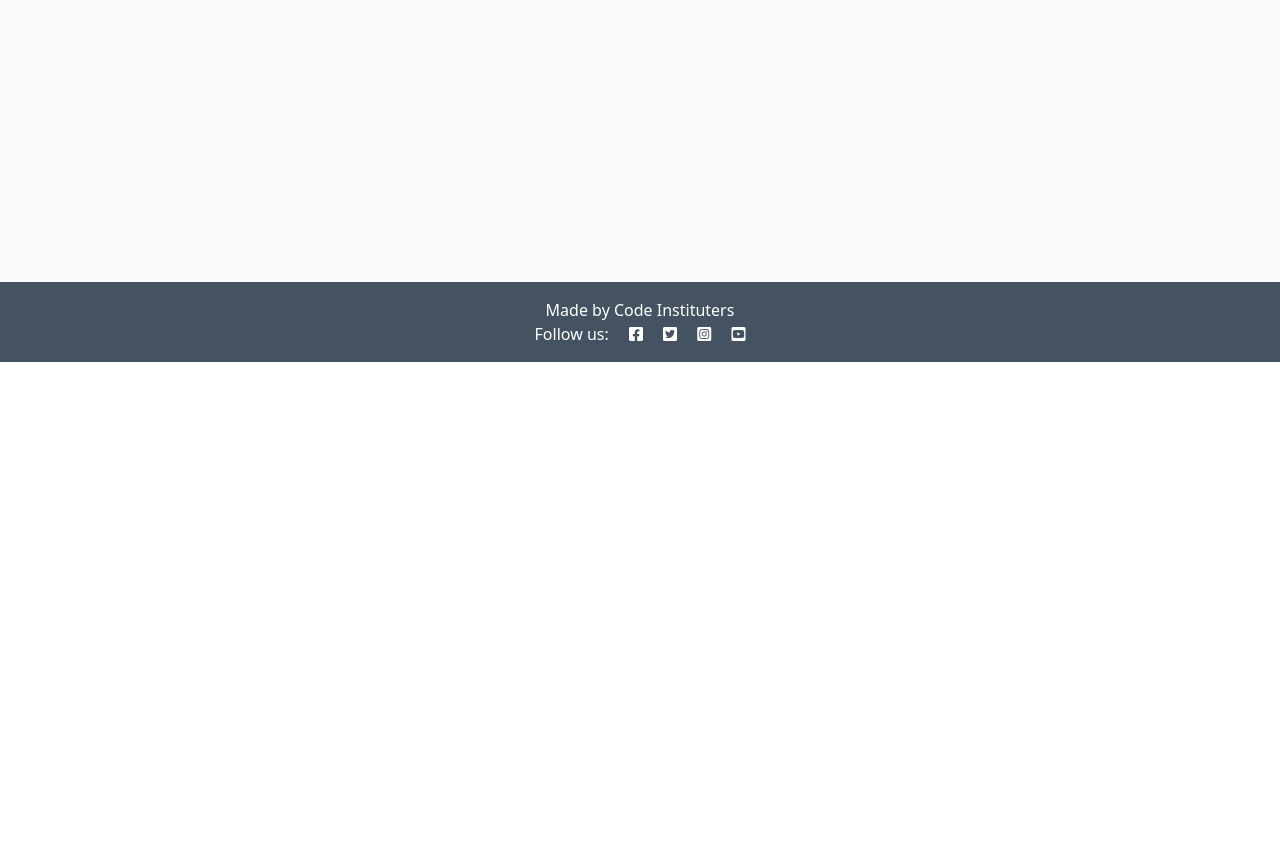
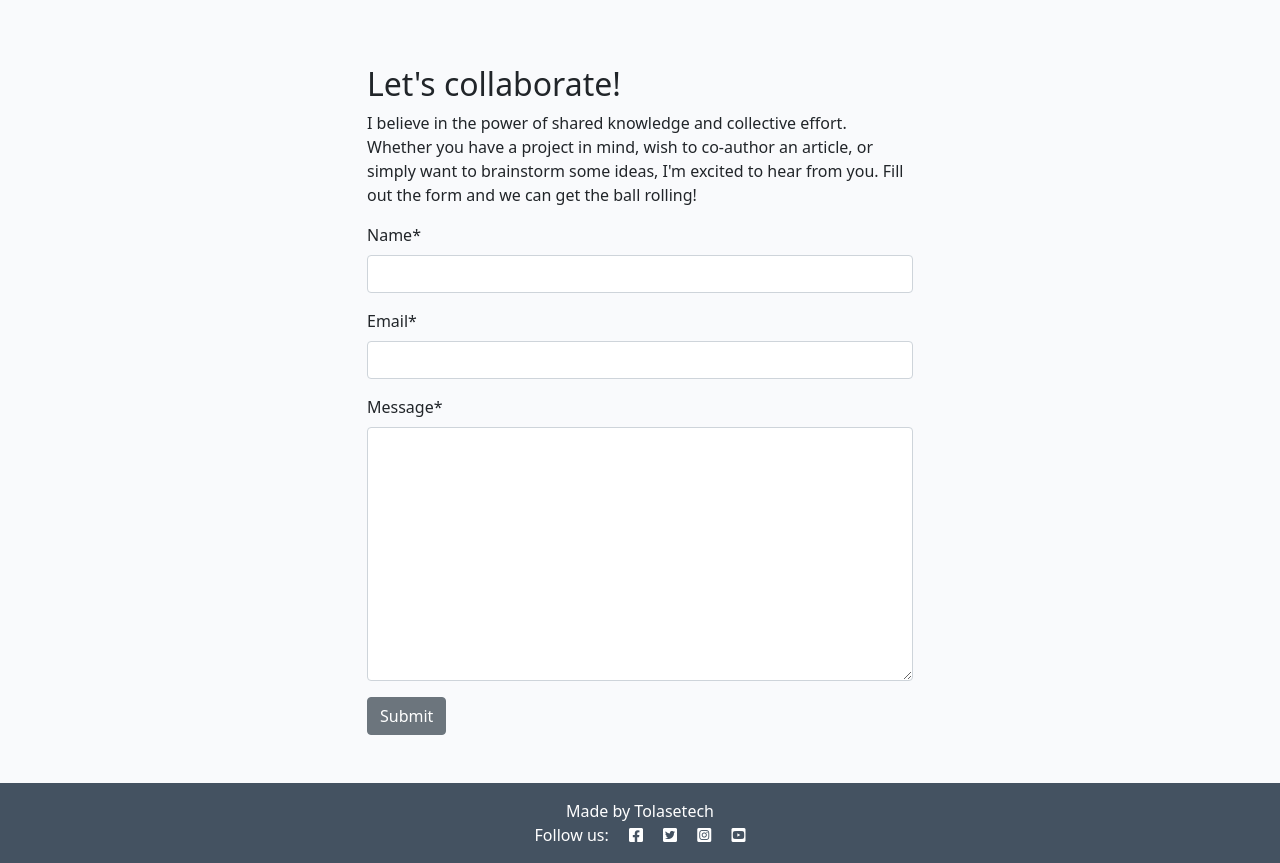
Before and after one commit to tolasedairo/codestar_blog, a Django app: page /about/ in a window 1280 px wide. Shown: the part 438-1301 px from the top of the page. Before the commit the page ends 800 px from the top, so only its background shows below. Run offline with Django 4.2, Linux system fonts and the light colour scheme; data that the repository does not hold is empty; some libraries are stand-ins or nearby versions.

Commit message:
feat: Add CollaborateRequest model and form, update About admin and views for collaboration functionality

```diff
--- /dev/null
+++ b/about/forms.py
@@ -0,0 +1,8 @@
+from django import forms
+from .models import CollaborateRequest
+
+
+class CollaborateForm(forms.ModelForm):
+    class Meta:
+        model = CollaborateRequest
+        fields = ('name', 'email', 'message')
--- a/about/models.py
+++ b/about/models.py
@@ -1,6 +1,8 @@
 from django.db import models
 
 # Create your models here.
+
+
 class About(models.Model):
     title = models.CharField(max_length=200)
     updated_on = models.DateTimeField(auto_now=True)
@@ -8,3 +10,13 @@ class About(models.Model):
 
     def __str__(self):
         return self.title
+
+
+class CollaborateRequest(models.Model):
+    name = models.CharField(max_length=200)
+    email = models.EmailField()
+    message = models.TextField()
+    read = models.BooleanField(default=False)
+
+    def __str__(self):
+        return f"Collaboration request from {self.name}"
--- a/about/templates/about/about.html
+++ b/about/templates/about/about.html
@@ -1,15 +1,16 @@
 {% extends 'base.html' %}
+{% load static %}
+{% load crispy_forms_tags %}
+
+
 {% block content %}
-{% load static %}
 <div class="container mt-5">
     <div class="row">
-    <div class="col-4 text-center">
-      <img src="{% static 'images/nobody.jpg' %}" width="75%" />
+        <div class="col-12 col-md-4 text-center">
+            <img src="{% static 'images/nobody.jpg' %}" width="75%">
         </div>
-    <div class="col-8">
-      <!-- Title goes between these h2 tags -->
+        <div class="col-12 col-md-8">
             <h2>{{ about.title }}</h2>
-      <!-- Content goes directly underneath this -->
             {{ about.content | safe }}
         </div>
     </div>
@@ -20,5 +21,23 @@
           <p class="text-end"><em>Updated on: {{ about.updated_on }}</em></p>
         </div>
     </div>
+    <div class="row justify-content-center">
+        <div class="col-12 col-md-6 my-5">
+            <h2>Let's collaborate!</h2>
+            <p>I believe in the power of shared knowledge and collective effort.
+                Whether you have a project in mind, wish to co-author
+                an article, or simply want to brainstorm some ideas,
+                I'm excited to hear from you. Fill out the form
+                and we can get the ball rolling!</p>
+
+            <!-- add your form here. Your submit button should
+                                have the classes of btn, btn-secondary -->
+            <form method="post">
+              {{ collaborate_form | crispy }}
+              {% csrf_token %}
+              <button class="btn btn-secondary" type="submit">Submit</button>
+            </form>
+        </div>
+    </div>
 </div>
 {% endblock content %}
--- a/about/views.py
+++ b/about/views.py
@@ -1,18 +1,26 @@
 from django.shortcuts import render
 
 # Create your views here.
-from django.shortcuts import render
+from django.contrib import messages
 from .models import About
+from .forms import CollaborateForm
 
 
 def about_me(request):
-    """
-    Renders the About page
-    """
+    if request.method == "POST":
+        collaborate_form = CollaborateForm(data=request.POST)
+        if collaborate_form.is_valid():
+            collaborate_form.save()
+            messages.add_message(request, messages.SUCCESS, "Collaboration request received! I endeavour to respond within 2 working days.")
+
     about = About.objects.all().order_by('-updated_on').first()
+    collaborate_form = CollaborateForm()
 
     return render(
         request,
         "about/about.html",
-        {"about": about},
+        {
+            "about": about,
+            "collaborate_form": collaborate_form,
+        },
     )
--- a/blog/forms.py
+++ b/blog/forms.py
@@ -1,6 +1,5 @@
-from .models import Comment
 from django import forms
-
+from .models import Comment  # Only Comment, not CollaborateRequest
 
 class CommentForm(forms.ModelForm):
     class Meta:
--- a/templates/base.html
+++ b/templates/base.html
@@ -140,7 +140,7 @@
     <footer class="footer mt-auto py-3 dark-bg">
         <p class="m-0 text-center text-white">
             {% block copyright %}
-            Made by Code Instituters
+            Made by Tolasetech
             {% endblock copyright %}
         </p>
         <p class="m-0 text-center text-white">Follow us: <i class="fab fa-facebook-square ms-3"></i>
```
Also changed, not shown: about/admin.py (+14 -3 lines), about/migrations/0002_collaboraterequest.py (added). Lines whose indentation alone changed are shown as unchanged.
